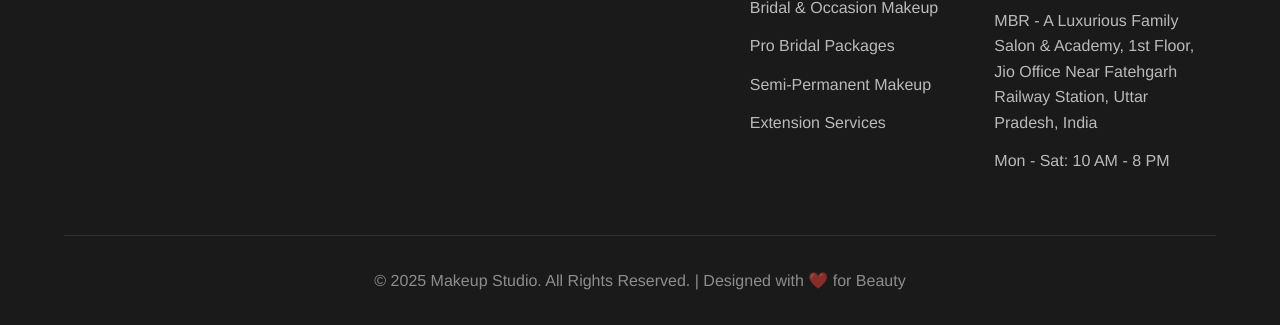
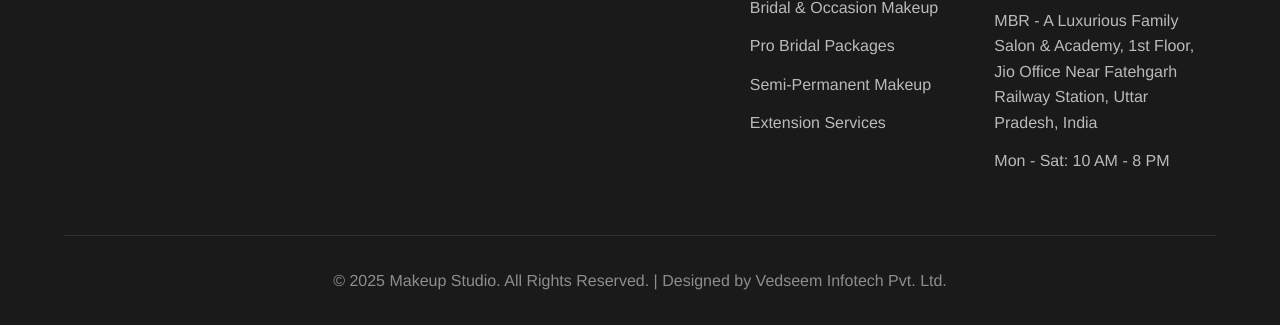
Before and after one commit to Shiv-ka-ansh/MakeOver-website, a plain HTML site: page services.html in a window 1280 px wide. Shown: the part 1683-2008 px from the top of the page. Drawn offline with Linux system fonts and the light colour scheme.

Commit message:
Update footer design credit to reflect new design agency

```diff
--- a/services.html
+++ b/services.html
@@ -1216,7 +1216,7 @@
             </div>
         </div>
         <div class="footer-bottom">
-            <p>&copy; 2025 Makeup Studio. All Rights Reserved. | Designed with ❤️ for Beauty</p>
+            <p>&copy; 2025 Makeup Studio. All Rights Reserved. | Designed by Vedseem Infotech Pvt. Ltd.</p>
         </div>
     </footer>
 
```
